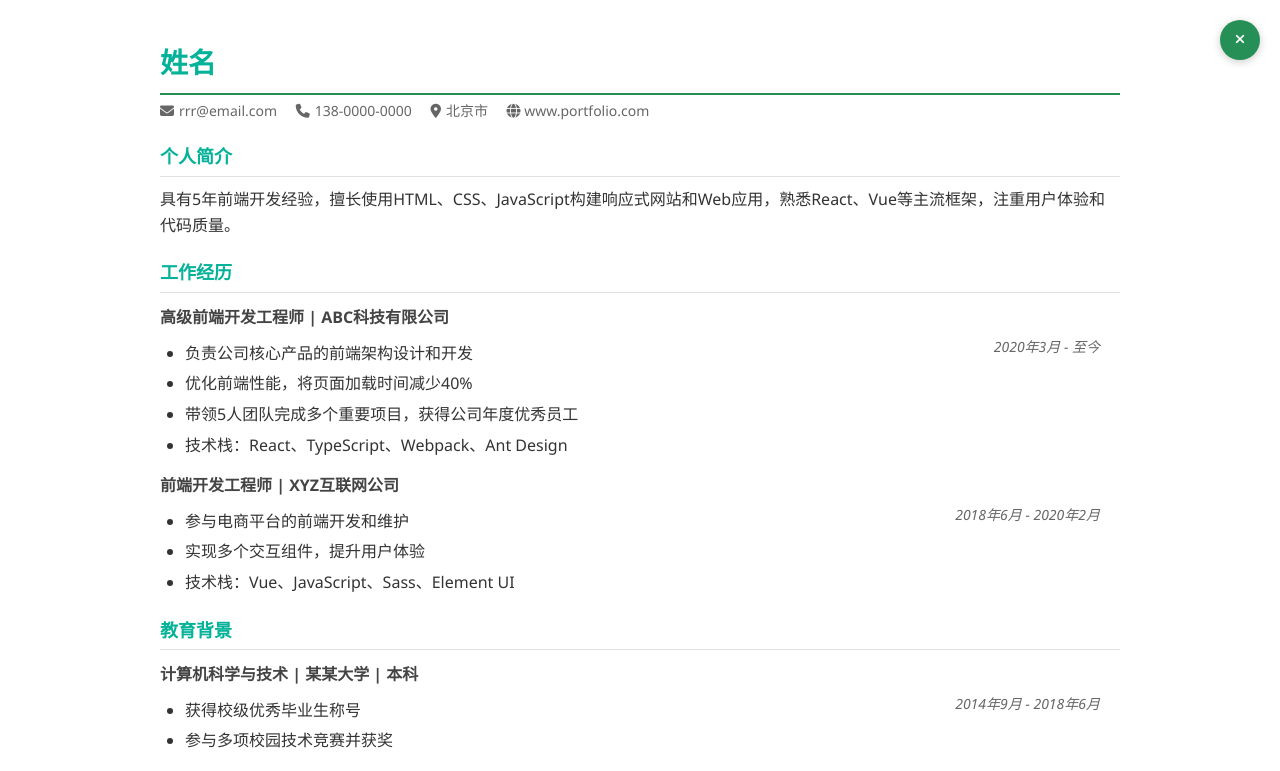
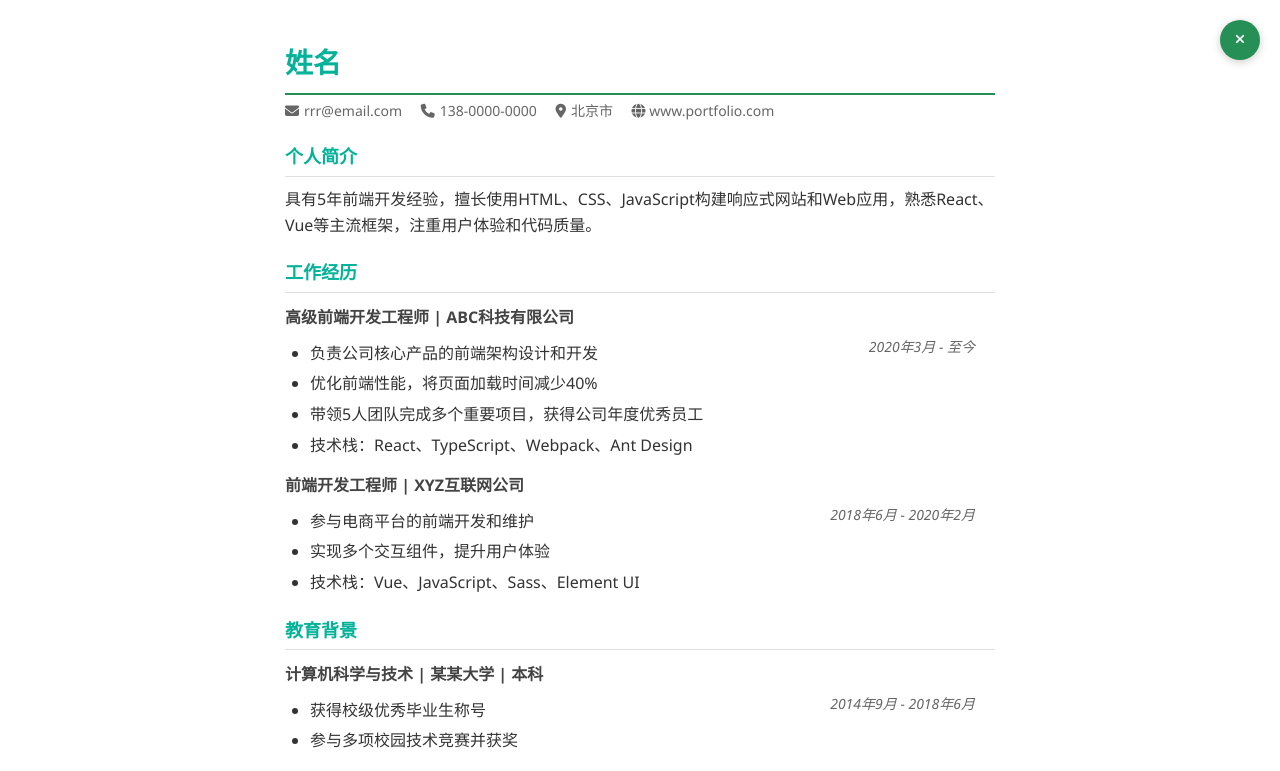
Before and after one commit to zherunliu/resume, a plain HTML site: page index.html in a window 1280 px wide. Both pictures are taken after a click on the button "打印预览". Shown: the top 771 px of the page. Drawn offline with Linux system fonts and the light colour scheme.

Commit message:
debug: print-resume-preview

```diff
--- a/css/style.css
+++ b/css/style.css
@@ -43,7 +43,6 @@ body {
     line-height: 1.4 !important;
     font-size: 14px !important;
   }
-
   #print-resume-preview h1 {
     font-size: 22px !important;
   }
@@ -259,10 +258,14 @@ button:hover {
 }
 
 .print-mode .print-container {
-  width: 1000px;
+  width: 750px;
   display: flex;
   justify-content: center;
   padding: 20px;
+}
+
+#print-resume-preview {
+  width: 100%;
 }
 
 .print-mode .print-close {
```
